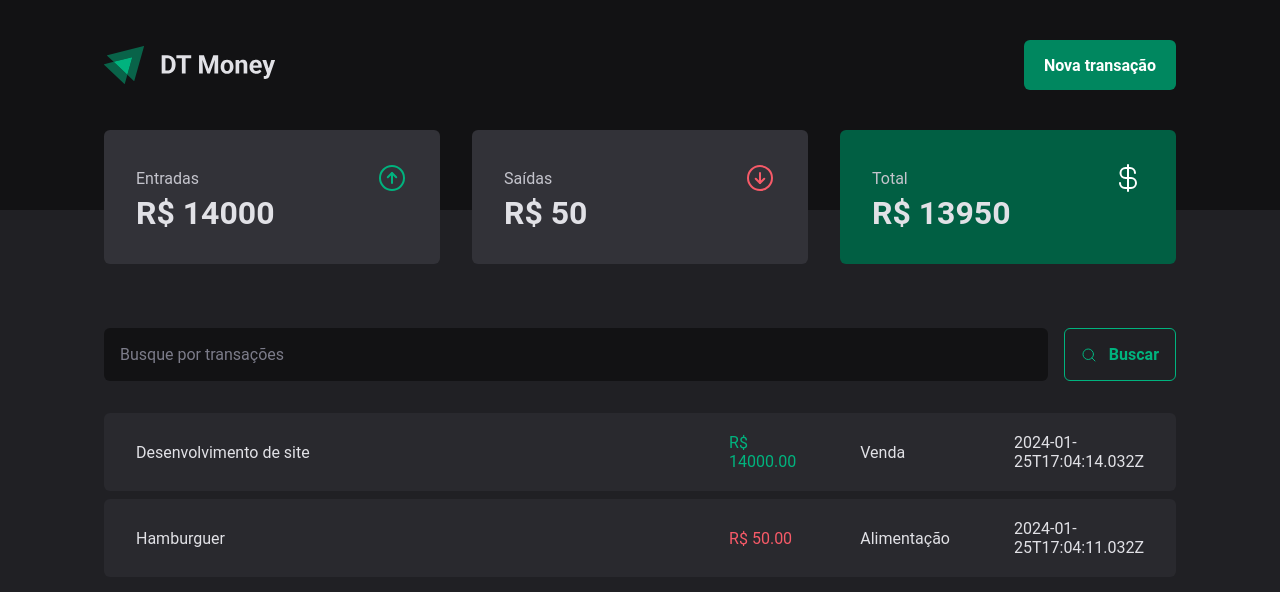
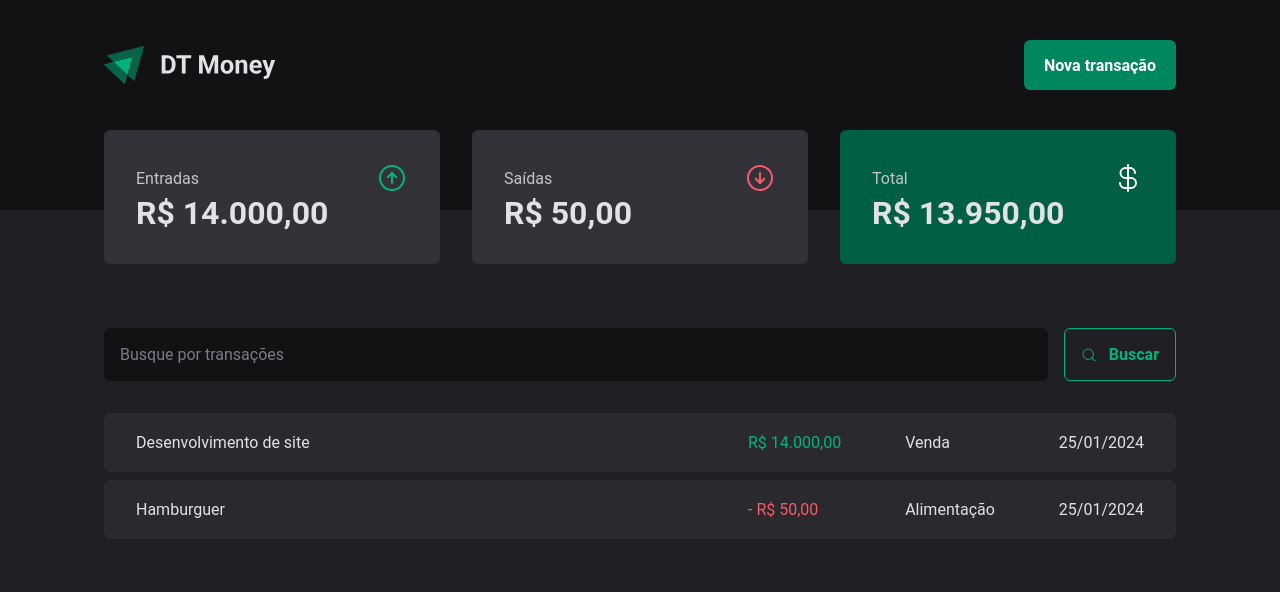
Before and after one commit to edilaine-as/ReactJS_DTMoney, a React app: page / in a window 1280 px wide. Shown: the top 592 px of the page. Built offline with nearby package versions, Linux system fonts and the light colour scheme; data requests are answered from the project's data file; the HTML template or start-up script is replaced by a standard one.

Commit message:
Add formatters

```diff
--- a/src/components/Summary/index.tsx
+++ b/src/components/Summary/index.tsx
@@ -1,6 +1,7 @@
 import { ArrowCircleUp, ArrowCircleDown, CurrencyDollar } from "phosphor-react";
 import { useContext } from "react";
 import { TransactionsContext } from "../../contexts/TransactionsContext";
+import { priceFormatter } from "../../utils/formatter";
 import { SummaryCard, SummaryContainer } from "./styles";
 
 export function Summary(){
@@ -27,7 +28,7 @@
                     <ArrowCircleUp size={32} color="#00b37e"/>
                 </header>
 
-                <strong>R$ {summary.income}</strong>
+                <strong>{priceFormatter.format(summary.income)}</strong>
             </SummaryCard>
             <SummaryCard>
                 <header>
@@ -35,7 +36,7 @@
                     <ArrowCircleDown size={32} color="#f75a68"/>
                 </header>
 
-                <strong>R$ {summary.outcome}</strong>
+                <strong>{priceFormatter.format(summary.outcome)}</strong>
             </SummaryCard>
             <SummaryCard variant='green'>
                 <header>
@@ -43,7 +44,7 @@
                     <CurrencyDollar size={32} color="#fff"/>
                 </header>
 
-                <strong>R$ {summary.total}</strong>
+                <strong>{priceFormatter.format(summary.total)}</strong>
             </SummaryCard>
         </SummaryContainer>
     )
--- a/src/pages/Transactions/index.tsx
+++ b/src/pages/Transactions/index.tsx
@@ -2,6 +2,7 @@
 import { Header } from '../../components/Header'
 import { Summary } from '../../components/Summary'
 import { TransactionsContext } from '../../contexts/TransactionsContext'
+import { dateFormatter, priceFormatter } from '../../utils/formatter'
 import { SearchForm } from './components/SearchForm'
 import { PriceHighLight, TransactionsContainer, TransactionsTable } from './styles'
 
@@ -21,9 +22,14 @@
               return (
                 <tr key={transaction.id}>
                   <td width="58%">{transaction.description}</td>
-                  <td><PriceHighLight variant={transaction.type}>R$ {transaction.price.toFixed(2)}</PriceHighLight></td>
+                  <td>
+                    <PriceHighLight variant={transaction.type}>
+                      {transaction.type === 'outcome' && '- '}
+                      {priceFormatter.format(transaction.price)}
+                    </PriceHighLight>
+                  </td>
                   <td>{transaction.category}</td>
-                  <td>{transaction.createdAt}</td>
+                  <td>{dateFormatter.format(new Date(transaction.createdAt))}</td>
                 </tr>
               )
             })}
--- /dev/null
+++ b/src/utils/formatter.ts
@@ -0,0 +1,6 @@
+export const dateFormatter = new Intl.DateTimeFormat('pt-BR');
+
+export const priceFormatter = new Intl.NumberFormat('pt-BR', {
+    style: 'currency',
+    currency: 'BRL'
+})
```
